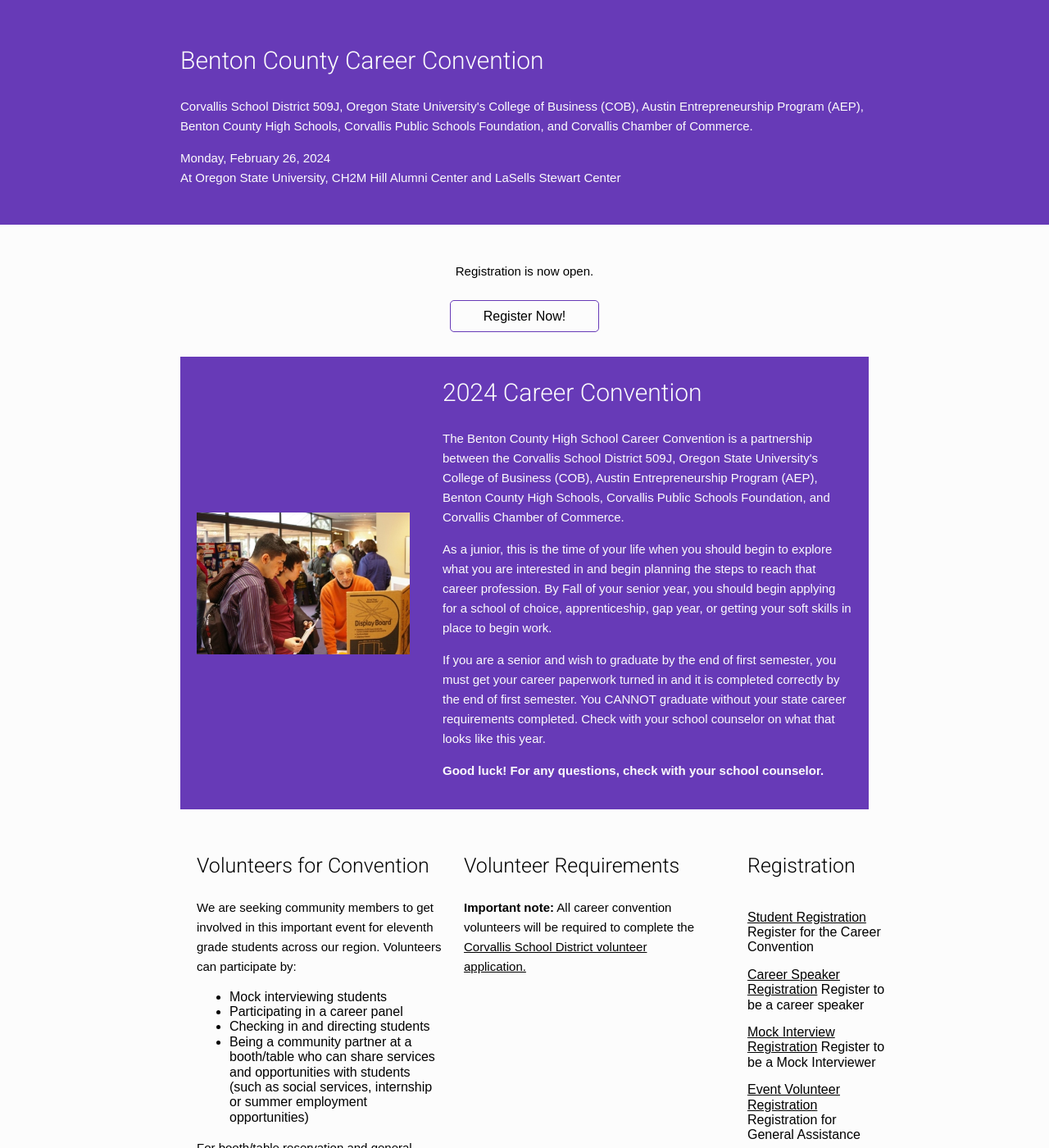
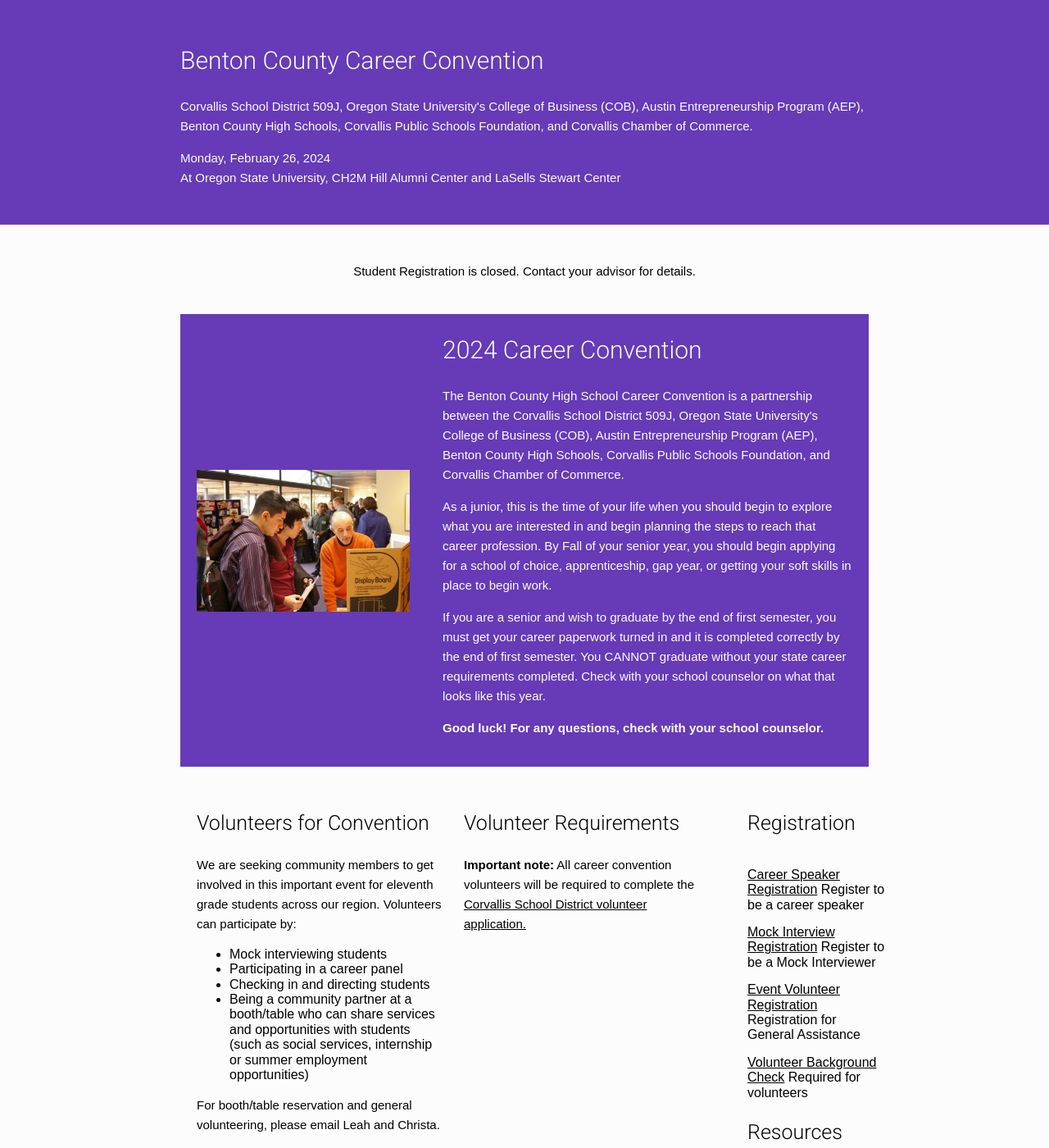
Before and after one commit to peterramsing/benton-county-career-convention, a Jekyll site: the page built from index.html, in a window 1280 px wide and 1400 px high. Shown: the whole window at 82% size. Built offline with Jekyll 4.4.1, drawn with Linux system fonts in a browser that asks for light colours; part of the change alters nothing that is shown.

Commit message:
registration closed

```diff
--- a/_config.yml
+++ b/_config.yml
@@ -17,7 +17,7 @@ cc-start-time: "9:30 AM"
 cc-end-time: "2:15 PM"
 cc-location: "Oregon State University, CH2M Hill Alumni Center and LaSells Stewart&nbsp;Center"
 
-cc-student-registration-open: true
+cc-student-registration-open: false
 cc-student-registration-date: 2012-12-29 09:00:00
 
 cc-contact-name: "Christa Schmeder, Nikki McFarland & Leah Tomlin"
--- a/index.html
+++ b/index.html
@@ -6,8 +6,6 @@ title: Home
 ---
 
 <div class="student-registration-callout">
-  <p>Registration is now open.</p>
-  <br>
   {% include registration.html %}
 </div>
 
```
